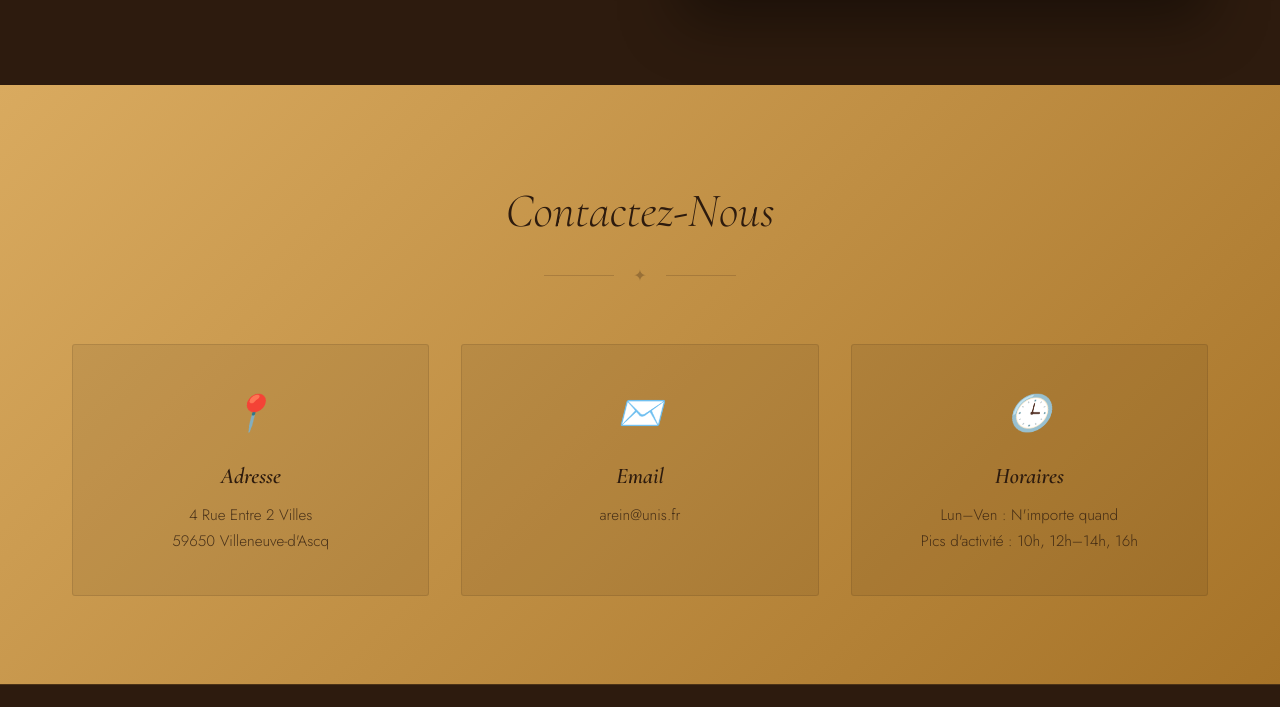
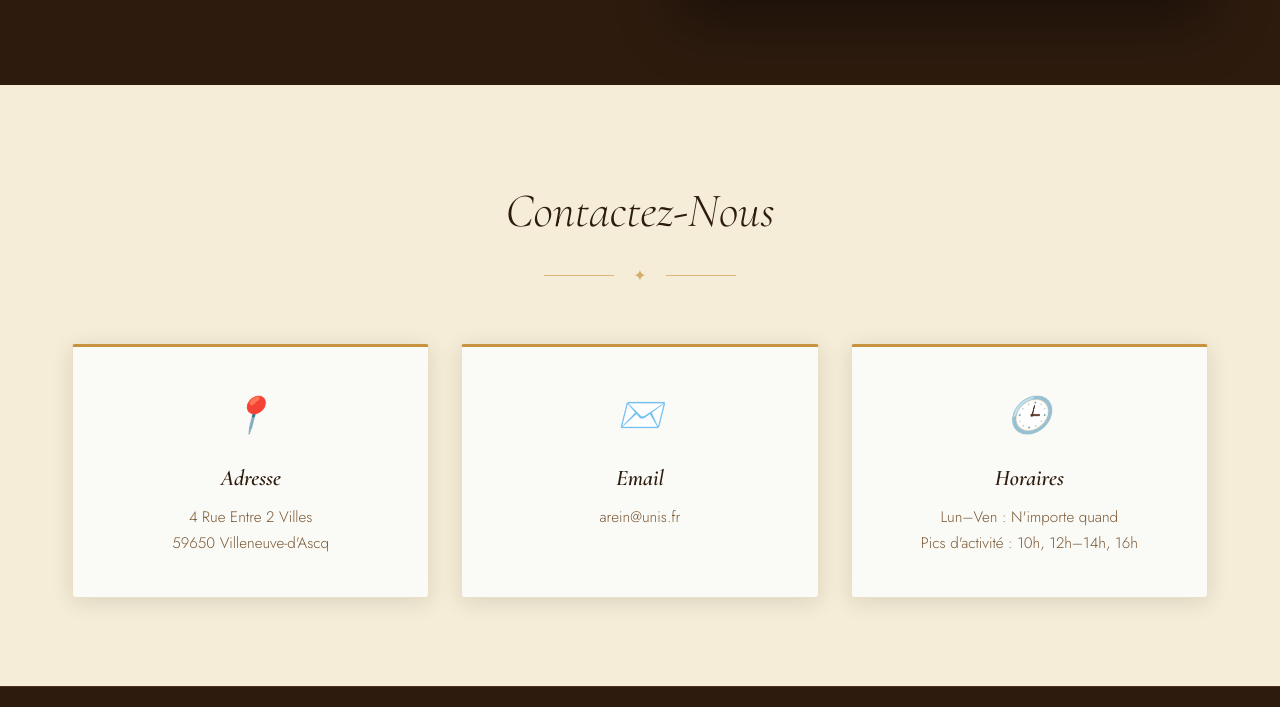
Before and after one commit to arnaud-rein/epicerie, a plain HTML site: page index.html in a window 1280 px wide. Shown: the part 3914-4621 px from the top of the page. Drawn offline with nearby package versions, Linux system fonts and the light colour scheme.

Commit message:
EVOL claude

```diff
--- a/styleMinify.css
+++ b/styleMinify.css
@@ -696,21 +696,7 @@ section {
 
 /* ── CONTACT ── */
 .contact {
-    background: linear-gradient(135deg, var(--gold-light) 0%, var(--gold-dark) 100%);
-    position: relative;
-}
-
-.contact .section-title {
-    color: var(--brown);
-}
-
-.contact .section-divider::before,
-.contact .section-divider::after {
-    background: rgba(45, 27, 14, 0.3);
-}
-
-.contact .section-divider span {
-    color: rgba(45, 27, 14, 0.4);
+    background: var(--cream);
 }
 
 .contact-info {
@@ -722,15 +708,17 @@ section {
 .contact-item {
     text-align: center;
     padding: 2.5rem 2rem;
-    background: rgba(45, 27, 14, 0.08);
+    background: var(--white);
     border-radius: 3px;
-    border: 1px solid rgba(45, 27, 14, 0.12);
-    transition: background 0.3s, transform 0.3s;
+    border: 1px solid var(--cream-dark);
+    border-top: 3px solid var(--gold);
+    box-shadow: 0 4px 22px var(--shadow-dark);
+    transition: transform 0.4s ease, box-shadow 0.4s ease;
 }
 
 .contact-item:hover {
-    background: rgba(45, 27, 14, 0.15);
-    transform: translateY(-4px);
+    transform: translateY(-6px);
+    box-shadow: 0 14px 40px var(--shadow-gold), 0 4px 18px var(--shadow-dark);
 }
 
 .contact-item i {
@@ -749,8 +737,7 @@ section {
 }
 
 .contact-item p {
-    color: var(--brown);
-    opacity: 0.8;
+    color: var(--text-muted);
     font-size: 0.95rem;
     line-height: 1.7;
 }
```
